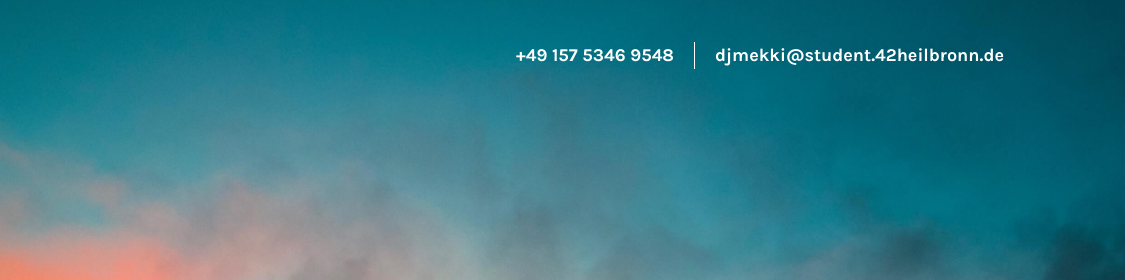
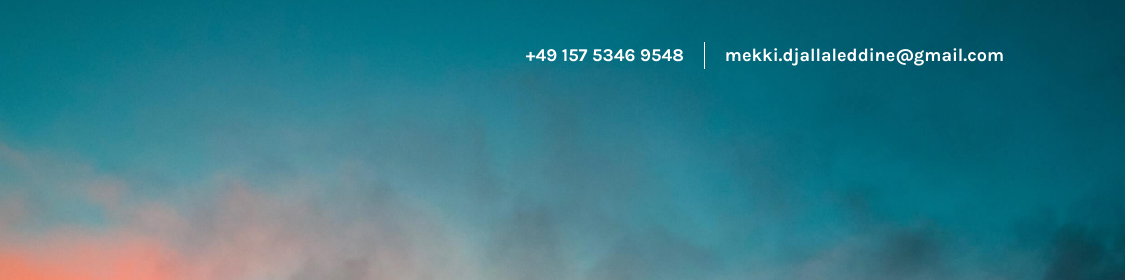
Before and after one commit to djedd1ne/erouf.github.io, a website: page index.html in a window 1280 px wide. Shown: the top 280 px of the page, 155-1280 px from the left. Drawn offline with nearby package versions, Linux system fonts and the light colour scheme.

Commit message:
Update index.html

```diff
--- a/index.html
+++ b/index.html
@@ -21,7 +21,7 @@
                     <img src="assets/images/logo.svg" alt="logo">
                 </a>
                 <span class="navbar-text ml-auto d-none d-sm-inline-block"> +49 157 5346 9548 </span>
-                <span class="navbar-text d-none d-sm-inline-block"> djmekki@student.42heilbronn.de</span>
+                <span class="navbar-text d-none d-sm-inline-block"> mekki.djallaleddine@gmail.com</span>
             </nav>
         </div>
     </header>
```
